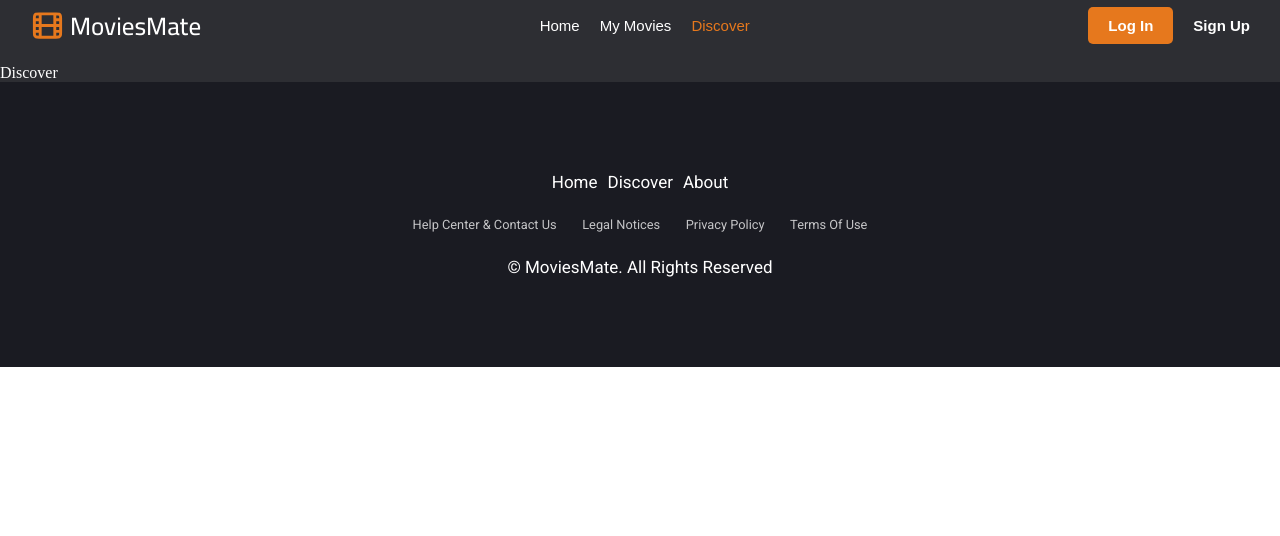
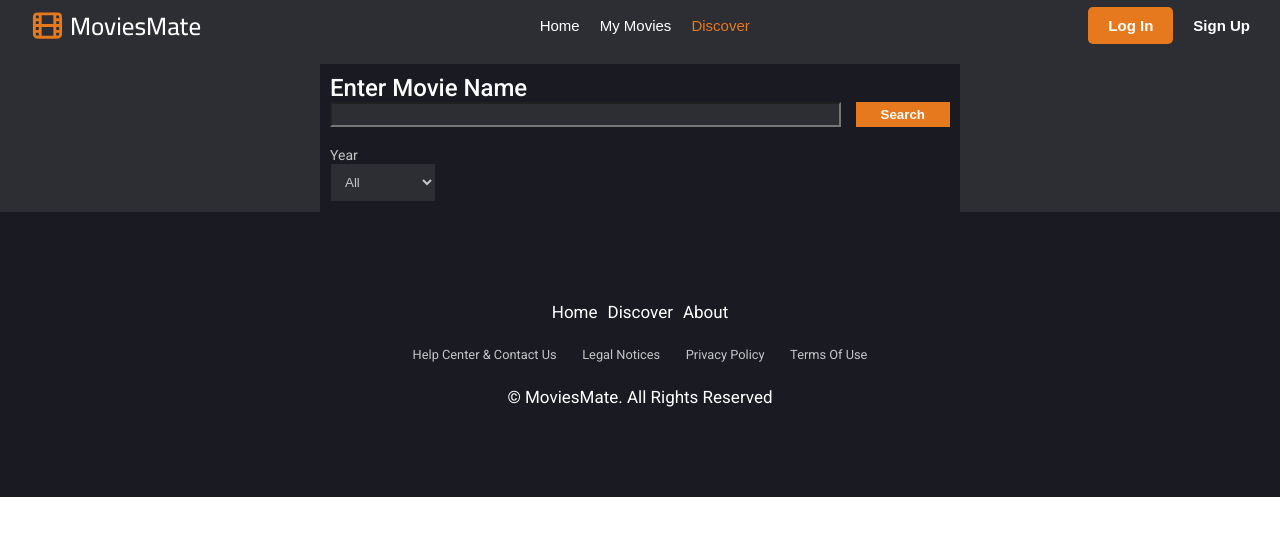
Before and after one commit to rashaaad19/MoviesMate, a React (Vite) app: page /discover in a window 1280 px wide. Shown: the top 536 px of the page. Built offline with nearby package versions, Linux system fonts and the light colour scheme.

Commit message:
feat (discover movies page): added search section and base items for the search, yet to add all the categories and implement the form handling logic

```diff
--- /dev/null
+++ b/src/UI/DiscoverMovieSection.jsx
@@ -0,0 +1,31 @@
+import "./DiscoverMovieSection.scss";
+const DiscoverMovieSection = () => {
+  return (
+    <div className="searchSection-container">
+      <form className="discoverMovies-form">
+        <h1>Enter Movie Name</h1>
+        <p className="searchInput-container">
+          <input type="text" id="movieName" title="movieName" />
+          <button type="button">Search</button>
+        </p>
+        <p className="categoryInput-container">
+          <label htmlFor="year">Year</label>
+          <select name="year" id="year">
+            <option value="all">All</option>
+            <option value="2020-Now">2020-Now</option>
+            <option value="2010-2019">2010-2019</option>
+            <option value="2000-2009">2000-2009</option>
+            <option value="1990-1999">1990-1999</option>
+            <option value="1980-1989">1980-1989</option>
+            <option value="1970-1979">1970-1979</option>
+            <option value="1960-1969">1960-1969</option>
+            <option value="1950-1959">1950-1959</option>
+            <option value="1900-1949">1900-1949</option>
+          </select>
+        </p>
+      </form>
+    </div>
+  );
+};
+
+export default DiscoverMovieSection;
--- /dev/null
+++ b/src/UI/DiscoverMovieSection.scss
@@ -0,0 +1,50 @@
+//mixins and variables
+@use "../assets/mixins.scss";
+@use "../assets/variables.scss";
+
+.searchSection-container {
+
+  width: 50vw;
+  margin: 0 auto;
+  background-color: variables.$primary-black;
+  padding: 10px;
+
+
+  .searchInput-container {
+    display: flex;
+    gap: 15px;
+    margin-bottom: 20px;
+    input {
+      flex-grow: 1;
+      outline: none;
+      background-color: variables.$light-black;
+      cursor: text;
+      color: variables.$light-gray
+    }
+    button {
+      @include mixins.button-style(
+        variables.$primary-white,
+        variables.$primary-orange
+      );
+      padding: 5px 25px;
+      border-radius: 0;
+    }
+  }
+  .categoryInput-container{
+    display: flex;
+    flex-direction: column;
+    align-items: flex-start;
+    label{
+    @include mixins.paragraph-style(14px, variables.$light-gray)
+    }
+    select{
+        background-color: variables.$light-black;
+        color: variables.$light-gray;
+        border-color: variables.$primary-black;
+        padding: 10px;
+    }
+  }
+  h1{
+    @include mixins.subHeader-stlye(24px, variables.$primary-white)
+}
+}
--- a/src/pages/Discover.jsx
+++ b/src/pages/Discover.jsx
@@ -1,8 +1,11 @@
+import DiscoverMovieSection from "../UI/DiscoverMovieSection";
 
 const Discover = () => {
   return (
-    <div>Discover</div>
-  )
-}
+    <>
+      <DiscoverMovieSection />
+    </>
+  );
+};
 
-export default Discover
+export default Discover;
```
